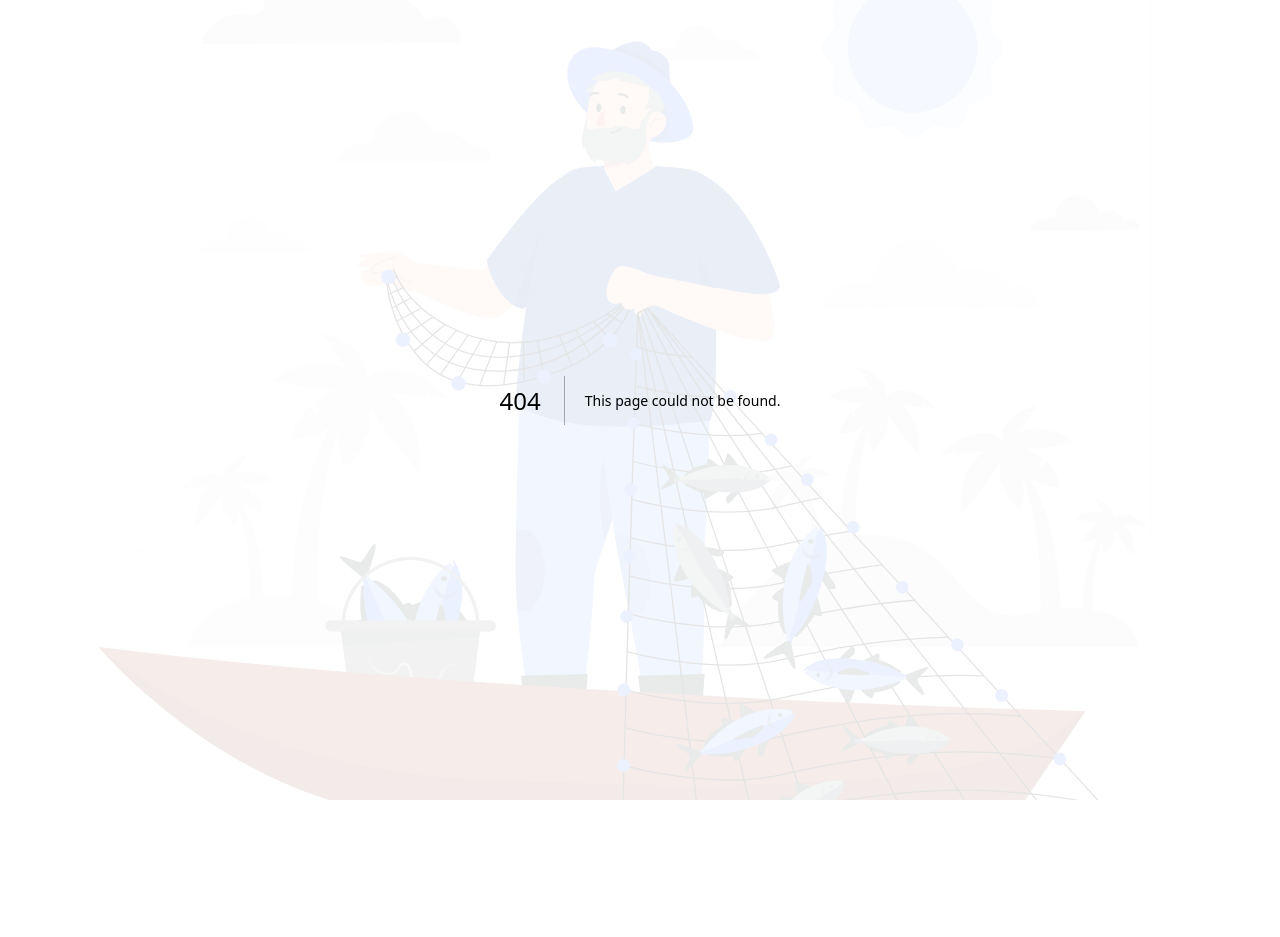
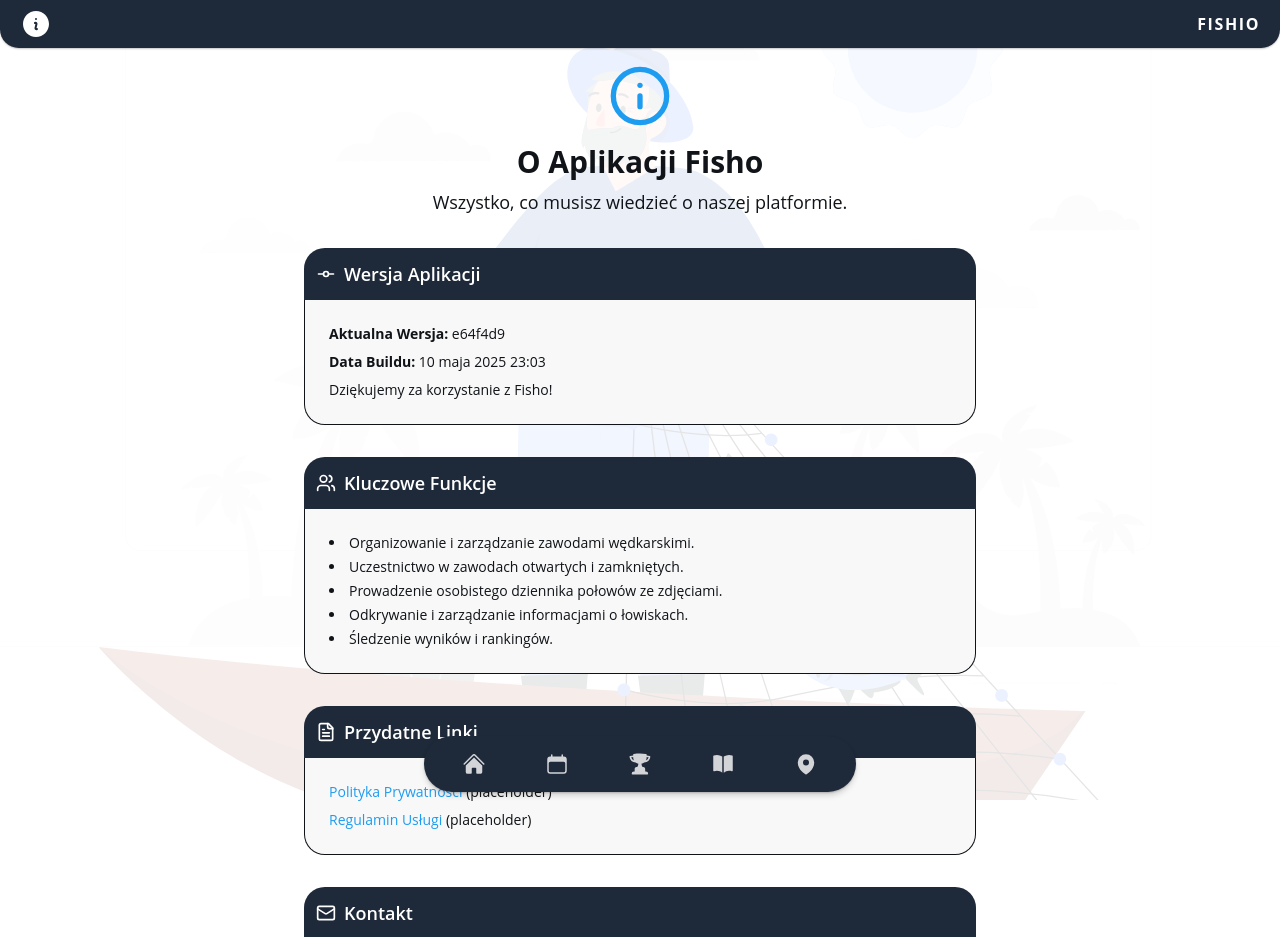
Before and after one commit to bswierzewski/fisho, a Next.js app in the folder client/: page /about in a window 1280 px wide. Before the commit this address had no page. Shown: the top 937 px of the page. Before the commit the page ends 800 px from the top, so only its background shows below. Built offline with nearby package versions, Linux system fonts and the light colour scheme.

Commit message:
Add information about app

```diff
--- /dev/null
+++ b/client/app/(main)/about/page.tsx
@@ -0,0 +1,122 @@
+import { APP_VERSION, BUILD_DATE } from '@/lib/appVersion';
+import { Calendar, FileText, GitCommit, Info, Mail, Shield, Users } from 'lucide-react';
+import Link from 'next/link';
+
+// Style (zakładamy, że są zdefiniowane globalnie)
+const cardBodyBgClass = 'bg-card';
+const cardTextColorClass = 'text-foreground';
+const cardMutedTextColorClass = 'text-muted-foreground';
+const sectionHeaderBgClass = 'bg-secondary'; // Użyjemy tego dla nagłówka sekcji
+const sectionHeaderTextColorClass = 'text-secondary-foreground';
+
+export default function AboutPage() {
+  const buildDateFormatted = BUILD_DATE
+    ? new Date(BUILD_DATE).toLocaleString('pl-PL', {
+        day: '2-digit',
+        month: 'long',
+        year: 'numeric',
+        hour: '2-digit',
+        minute: '2-digit'
+      })
+    : 'Nieznana';
+
+  return (
+    <>
+      <div className="space-y-8 max-w-2xl mx-auto">
+        {' '}
+        {/* Ograniczamy szerokość dla lepszej czytelności */}
+        {/* Główny Nagłówek Strony */}
+        <div className="text-center">
+          <Info className={`mx-auto h-16 w-16 mb-4 text-primary`} />
+          <h1 className={`text-3xl font-bold ${cardTextColorClass}`}>O Aplikacji Fisho</h1>
+          <p className={`mt-2 text-lg ${cardMutedTextColorClass}`}>Wszystko, co musisz wiedzieć o naszej platformie.</p>
+        </div>
+        {/* Sekcja Informacji o Wersji */}
+        <section>
+          <div
+            className={`flex items-center space-x-2 rounded-t-lg p-3 ${sectionHeaderBgClass} ${sectionHeaderTextColorClass}`}
+          >
+            <GitCommit className="h-5 w-5" />
+            <h2 className="text-lg font-semibold">Wersja Aplikacji</h2>
+          </div>
+          <div
+            className={`p-4 sm:p-6 border-x border-b rounded-b-lg ${cardBodyBgClass} ${cardTextColorClass} space-y-2 text-sm`}
+          >
+            {APP_VERSION && (
+              <p>
+                <strong>Aktualna Wersja:</strong> {APP_VERSION}
+              </p>
+            )}
+            {BUILD_DATE && (
+              <p>
+                <strong>Data Buildu:</strong> {buildDateFormatted}
+              </p>
+            )}
+            <p>Dziękujemy za korzystanie z Fisho!</p>
+          </div>
+        </section>
+        {/* Sekcja Główne Funkcje (Przykład) */}
+        <section>
+          <div
+            className={`flex items-center space-x-2 rounded-t-lg p-3 ${sectionHeaderBgClass} ${sectionHeaderTextColorClass}`}
+          >
+            <Users className="h-5 w-5" />
+            <h2 className="text-lg font-semibold">Kluczowe Funkcje</h2>
+          </div>
+          <div className={`p-4 sm:p-6 border-x border-b rounded-b-lg ${cardBodyBgClass} ${cardTextColorClass} text-sm`}>
+            <ul className="list-disc list-inside space-y-1">
+              <li>Organizowanie i zarządzanie zawodami wędkarskimi.</li>
+              <li>Uczestnictwo w zawodach otwartych i zamkniętych.</li>
+              <li>Prowadzenie osobistego dziennika połowów ze zdjęciami.</li>
+              <li>Odkrywanie i zarządzanie informacjami o łowiskach.</li>
+              <li>Śledzenie wyników i rankingów.</li>
+            </ul>
+          </div>
+        </section>
+        {/* Sekcja Linki (Przykład) */}
+        <section>
+          <div
+            className={`flex items-center space-x-2 rounded-t-lg p-3 ${sectionHeaderBgClass} ${sectionHeaderTextColorClass}`}
+          >
+            <FileText className="h-5 w-5" />
+            <h2 className="text-lg font-semibold">Przydatne Linki</h2>
+          </div>
+          <div
+            className={`p-4 sm:p-6 border-x border-b rounded-b-lg ${cardBodyBgClass} ${cardTextColorClass} space-y-2 text-sm`}
+          >
+            <p>
+              <Link href="/privacy-policy" className="text-primary hover:underline">
+                Polityka Prywatności
+              </Link>{' '}
+              (placeholder)
+            </p>
+            <p>
+              <Link href="/terms-of-service" className="text-primary hover:underline">
+                Regulamin Usługi
+              </Link>{' '}
+              (placeholder)
+            </p>
+          </div>
+        </section>
+        {/* Sekcja Kontakt (Przykład) */}
+        <section>
+          <div
+            className={`flex items-center space-x-2 rounded-t-lg p-3 ${sectionHeaderBgClass} ${sectionHeaderTextColorClass}`}
+          >
+            <Mail className="h-5 w-5" />
+            <h2 className="text-lg font-semibold">Kontakt</h2>
+          </div>
+          <div className={`p-4 sm:p-6 border-x border-b rounded-b-lg ${cardBodyBgClass} ${cardTextColorClass} text-sm`}>
+            <p>Masz pytania lub sugestie? Skontaktuj się z nami:</p>
+            <p className="mt-1">
+              <a href="mailto:swierzewski.bartosz@gmail.com" className="text-primary hover:underline">
+                swierzewski.bartosz@gmail.com {/* Zastąp prawdziwym adresem */}
+              </a>
+            </p>
+            <p className={`mt-2 text-xs ${cardMutedTextColorClass}`}>(Odpowiemy najszybciej jak to możliwe)</p>
+          </div>
+        </section>
+      </div>
+    </>
+  );
+}
--- a/client/components/layout/Navbar.tsx
+++ b/client/components/layout/Navbar.tsx
@@ -2,7 +2,9 @@
 
 import { ClerkLoaded, ClerkLoading } from '@clerk/clerk-react';
 import { UserButton } from '@clerk/nextjs';
+import { InformationCircleIcon } from '@heroicons/react/24/solid';
 import Image from 'next/image';
+import Link from 'next/link';
 import { usePathname } from 'next/navigation';
 
 import { navLinks } from '@/lib/config';
@@ -30,7 +32,9 @@ export default function Navbar() {
   return (
     <nav className="px-5 p-2 z-50 shadow bg-secondary rounded-b-md">
       <div className="container mx-auto flex justify-between items-center">
-        <span className="text-xl">🐟</span>
+        <Link href="/about">
+          <InformationCircleIcon className="text-background h-8" />
+        </Link>
 
         <span className="font-bold uppercase text-background tracking-widest">{pageTitle}</span>
 
--- /dev/null
+++ b/client/lib/appVersion.ts
@@ -0,0 +1,2 @@
+export const APP_VERSION = 'e64f4d9';
+export const BUILD_DATE = '2025-05-10T23:03:06Z';
```
